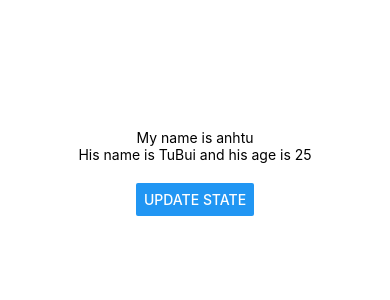
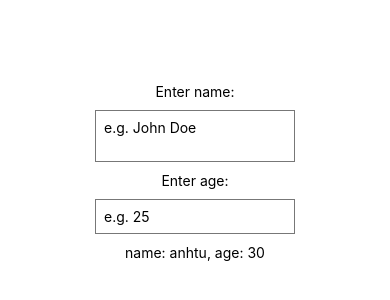
Before and after one commit to thuyhu1080/NinjaRN, a React Native app: screen / in a window 390 px wide. Shown: the part 250-550 px from the top of the page. Built offline with nearby package versions, Linux system fonts and the light colour scheme.

Commit message:
add Text inputs

```diff
--- a/App.js
+++ b/App.js
@@ -1,21 +1,29 @@
 import React, { useState } from 'react';
-import { StyleSheet, Text, View, Button } from 'react-native';
+import { StyleSheet, Text, View, TextInput } from 'react-native';
 
 export default function App() {
   const [name, setName] = useState('anhtu');
-  const [person, setPerson] = useState({ name: 'TuBui', age: 25})
+  const [age, setAge] = useState('30');
 
-  const clickHandler = () => {
-    setName('shaun');
-    setPerson({ name: 'pop3', age:44 });
-  }
+
   return (
     <View style={styles.container}>
-      <Text>My name is {name}</Text>
-      <Text>His name is {person.name} and his age is {person.age}</Text>
-      <View style={styles.buttonContainer}>
-        <Button title='update state' onPress={clickHandler} />
-      </View>
+      <Text>Enter name:</Text>
+      <TextInput
+      multiline
+      style={styles.input}
+      placeholder='e.g. John Doe'
+      onChangeText={(val) => setName(val)} />
+
+      <Text>Enter age:</Text>
+      <TextInput
+      keyboardType='numeric'
+      style={styles.input}
+      placeholder='e.g. 25'
+      onChangeText={(val) => setAge(val)} />
+
+      <Text>name: {name}, age: {age}</Text>
+
     </View>
   );
 }
@@ -28,7 +36,11 @@
     justifyContent: 'center',
   },
 
-  buttonContainer: {
-    marginTop: 20
+  input: {
+    borderWidth: 1,
+    borderColor: '#777',
+    padding: 8 ,
+    margin: 10,
+    width: 200,
   }
 });
```
